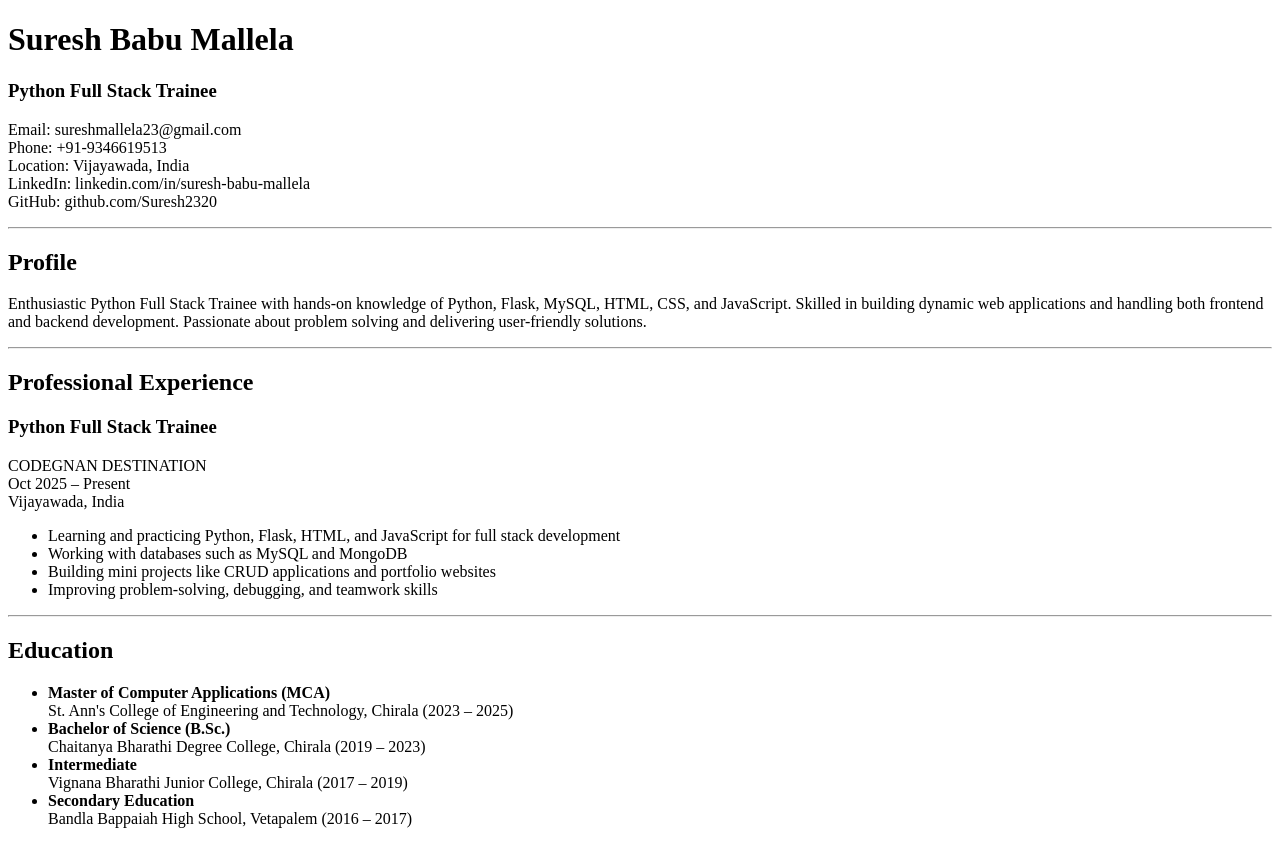
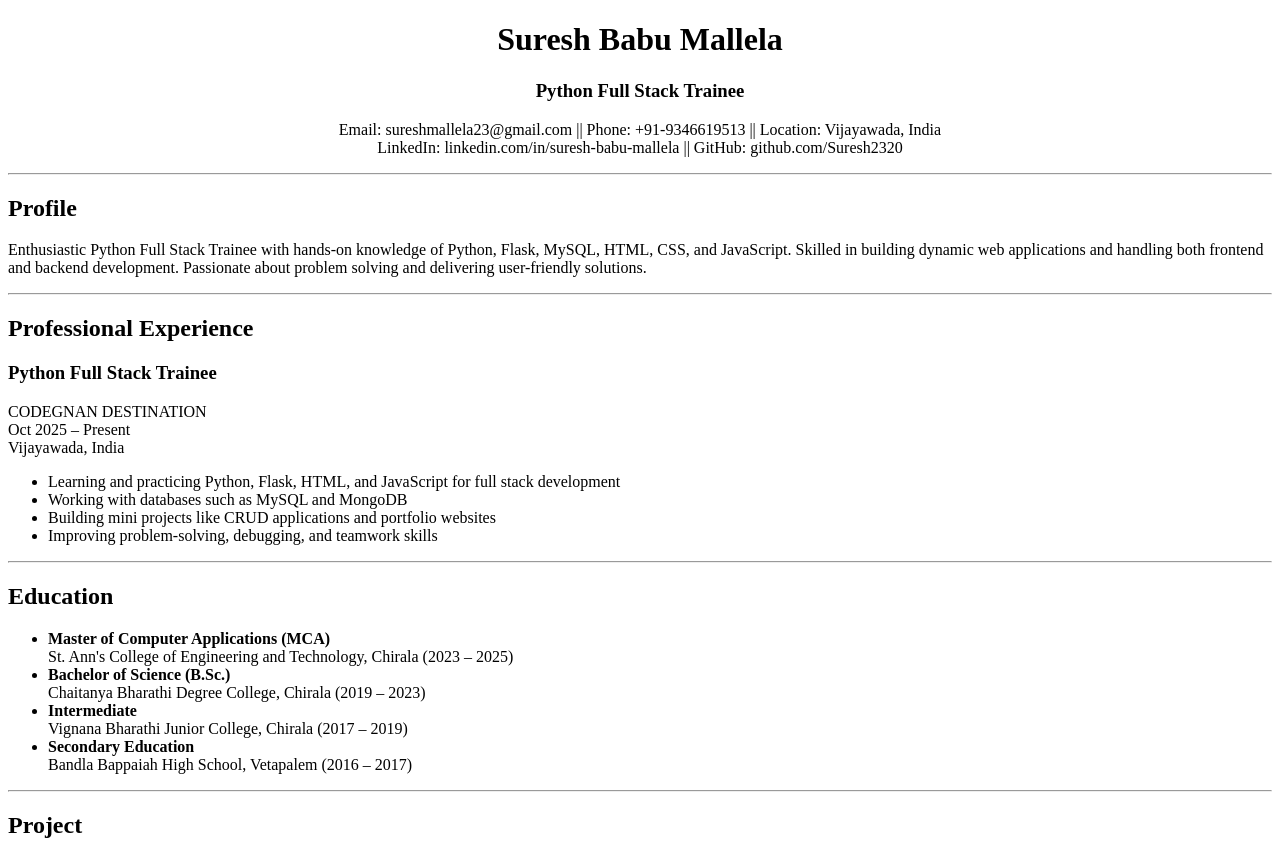
Before and after one commit to Suresh2320/blog, a plain HTML site: page index.html in a window 1280 px wide. Shown: the top 842 px of the page. Drawn offline with Linux system fonts and the light colour scheme.

Commit message:
updated changes

```diff
--- a/index.html
+++ b/index.html
@@ -10,16 +10,16 @@
 </head>
 <body>
 
-    <h1>Suresh Babu Mallela</h1>
-    <h3>Python Full Stack Trainee</h3>
+    <center><h1>Suresh Babu Mallela</h1></center>
+    <center><h3>Python Full Stack Trainee</h3></center>
 
-    <p>
-        Email: sureshmallela23@gmail.com<br>
-        Phone: +91-9346619513<br>
+   <center><p>
+        Email: sureshmallela23@gmail.com ||
+        Phone: +91-9346619513 ||
         Location: Vijayawada, India<br>
-        LinkedIn: linkedin.com/in/suresh-babu-mallela<br>
+        LinkedIn: linkedin.com/in/suresh-babu-mallela ||
         GitHub: github.com/Suresh2320
-    </p>
+    </p></center>
 
     <hr>
 
```
